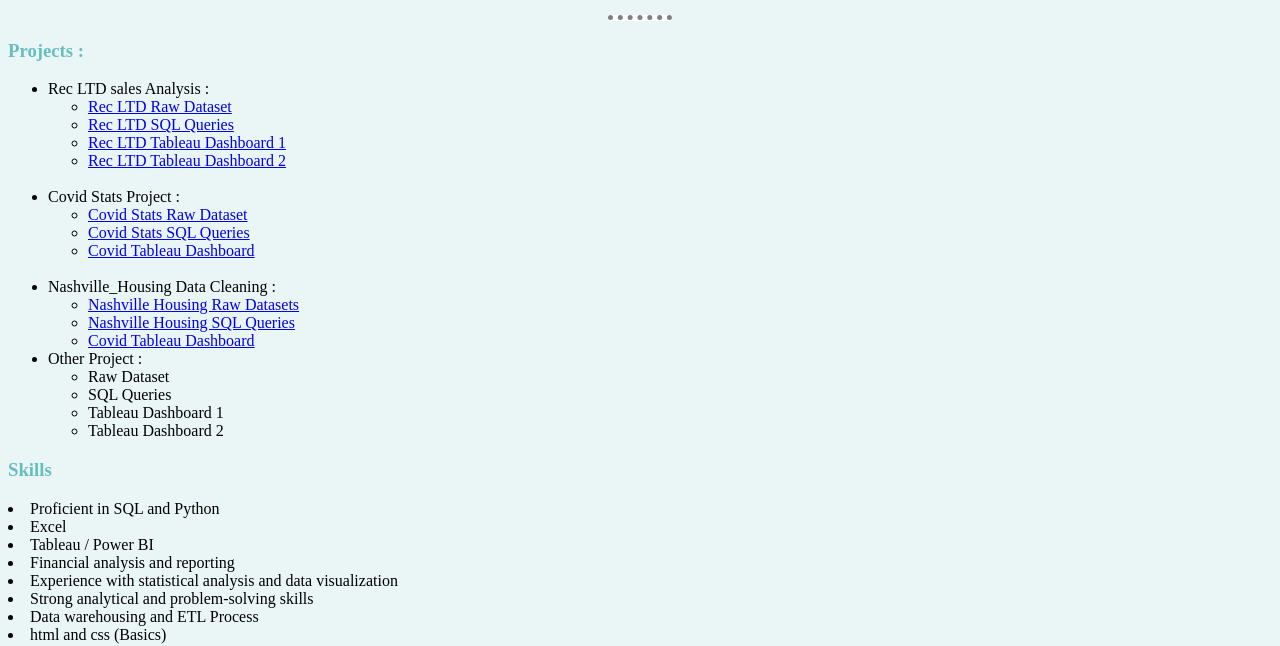
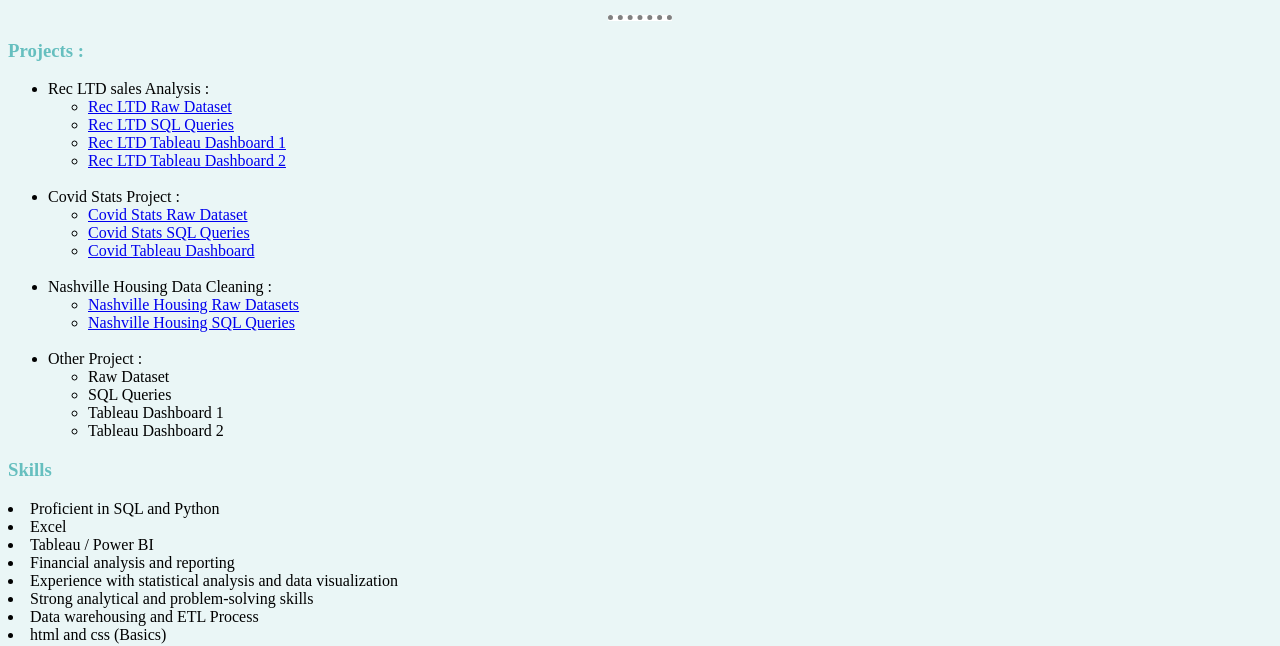
Before and after one commit to bachirkane1/bachirkane.github.io, a plain HTML site: page index.html in a window 1280 px wide. Shown: the part 171-817 px from the top of the page. Drawn offline with Linux system fonts and the light colour scheme.

Commit message:
Add files via upload

```diff
--- a/index.html
+++ b/index.html
@@ -50,13 +50,13 @@
 
 <br />
 
-<li>Nashville_Housing Data Cleaning :</li>
+<li>Nashville Housing Data Cleaning :</li>
 <ul>
   <li><a href="DataSets/Nashville_Houses.csv" download >Nashville Housing Raw Datasets</a></li>
   <li><a href="NashvilleHousingSQL.html" target="_blank">Nashville Housing SQL Queries</a></li>
-  <li><a href="https://public.tableau.com/app/profile/mohamed.bachir.kane/viz/CovidStatsProject/Dashboard1">Covid Tableau Dashboard </a></li>
 </ul>
 
+<br />
 
       <li>Other Project :</li>
       <ul>
```
